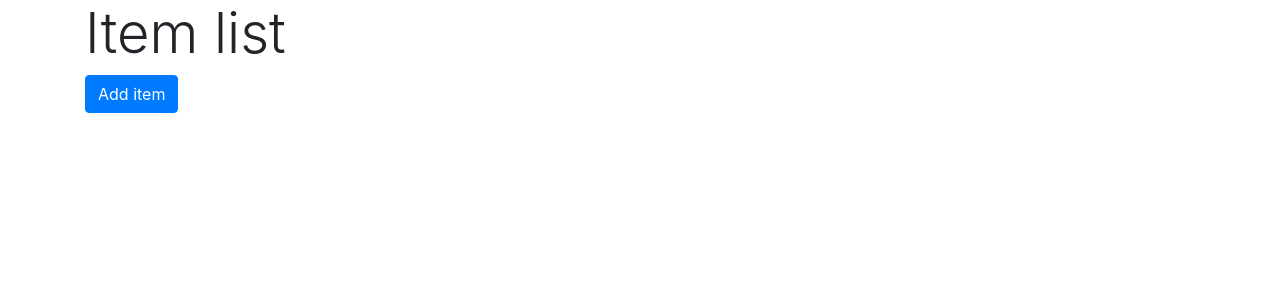
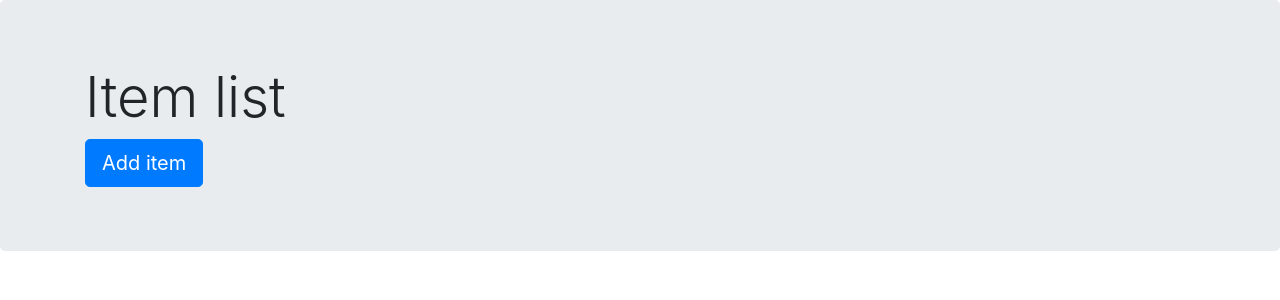
Before and after one commit to BlueKnek/HomeInv, a Django app: page /inv/items in a window 1280 px wide. Shown: the part 56-356 px from the top of the page. Run offline with Django 3.2, Linux system fonts and the light colour scheme; data that the repository does not hold is empty; some libraries are stand-ins or nearby versions.

Commit message:
Use jumbotrons in lists

```diff
--- a/django-homeinv/app_homeinv/templates/app_homeinv/item_list.html
+++ b/django-homeinv/app_homeinv/templates/app_homeinv/item_list.html
@@ -1,11 +1,14 @@
 {% extends "base.html" %}
 
 {% block content %}
+<div class="jumbotron">
+  <div class="container">
+    <h1 class="display-4">Item list</h1>
+    <a class="btn btn-primary btn-lg" href="{% url 'homeinv:item-create' %}">Add item</a>
+  </div>
+</div>
+
 <div class="container">
-  <h1 class="display-4">Item list</h1>
-
-  <a class="btn btn-primary mb-3" href="{% url 'homeinv:item-create' %}">Add item</a>
-
   {% include "app_homeinv/includes/items_list.html" with items=object_list only %}
 </div>
 
```
Also changed, not shown: django-homeinv/app_homeinv/templates/app_homeinv/group_list.html (+7 -4 lines).
